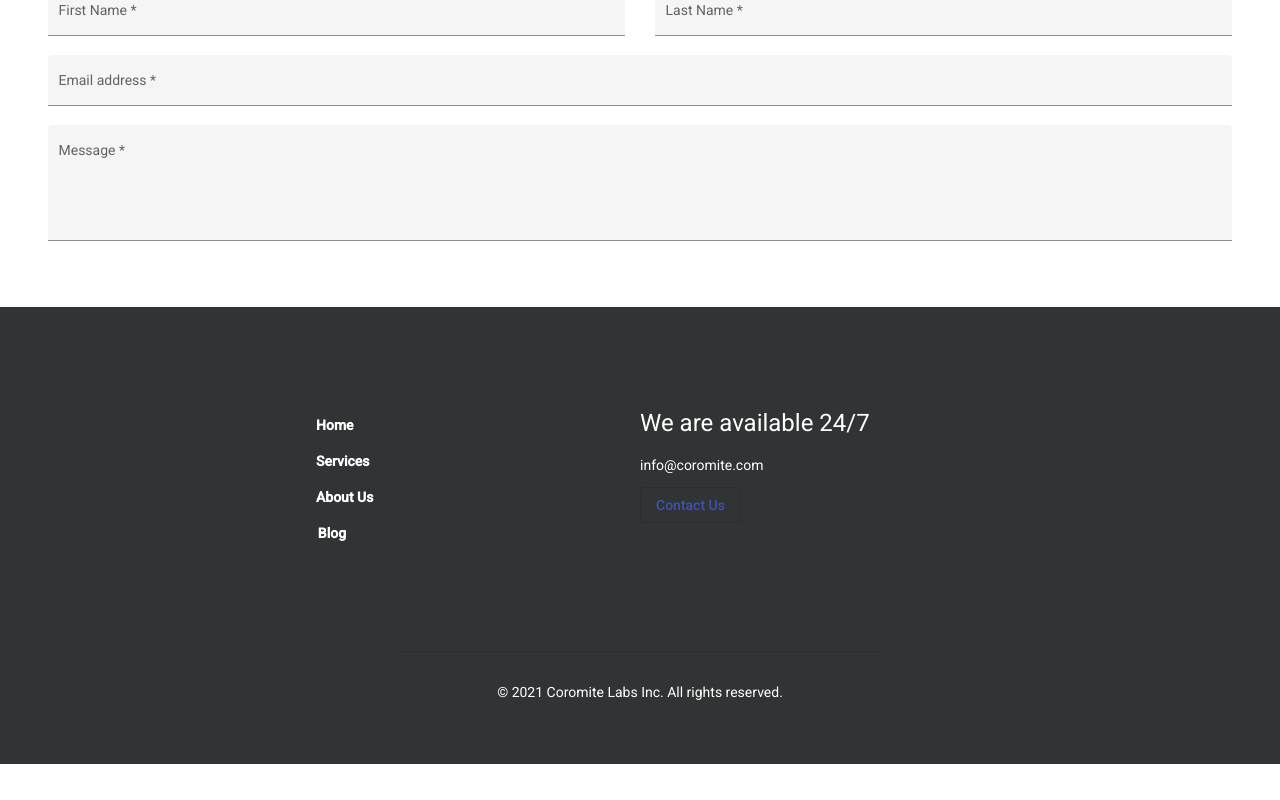
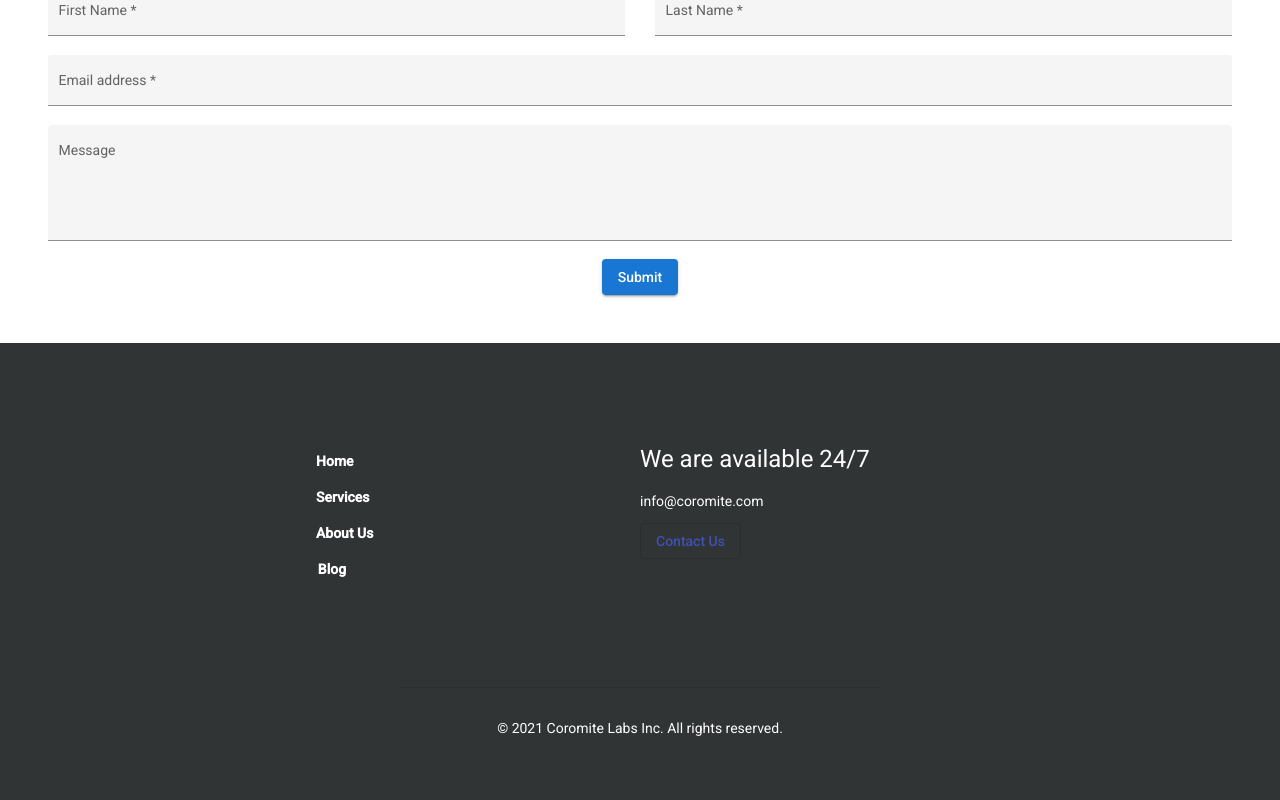
Before and after one commit to javier-munster/coromite-homepage, an Angular app: page / in a window 1280 px wide. Shown: the part 1264-2064 px from the top of the page. Before the commit the page ends 2028 px from the top, so only its background shows below. Built offline with nearby package versions, Linux system fonts and the light colour scheme.

Commit message:
new: added validation to contact us form

```diff
--- a/src/app/components/contact-inline/contact-inline.component.css
+++ b/src/app/components/contact-inline/contact-inline.component.css
@@ -4,3 +4,20 @@
     padding: 2rem;
     margin: 1rem;
 }
+
+.submit-button {
+    background-color: #1976d2;
+    color: white;
+}
+
+.submit-button:hover {
+    background-color: #0d4072;
+}
+
+.submit-div {
+    align-self: center;
+}
+
+.error-msg {
+    align-self: center;
+}
--- a/src/app/components/contact-inline/contact-inline.component.html
+++ b/src/app/components/contact-inline/contact-inline.component.html
@@ -20,7 +20,12 @@
     <div fxLayout="row" fxLayoutGap="30px" fxFlex="100">
         <mat-form-field fxFlex="100" class="mat-form-field" appearance="fill">
             <mat-label>Message</mat-label>
-            <textarea matInput cdkTextareaAutosize #autosize="cdkTextareaAutosize" cdkAutosizeMinRows="5" cdkAutosizeMaxRows="10" required [formControl]="message"></textarea>
+            <textarea matInput cdkTextareaAutosize #autosize="cdkTextareaAutosize" cdkAutosizeMinRows="5" cdkAutosizeMaxRows="10" [formControl]="message"></textarea>
         </mat-form-field>
     </div>
+    <mat-error class="error-msg" *ngIf="submitFailed">Please complete all required fields</mat-error>
+    <div class="submit-div" fxLayout="column">
+        <button mat-raised-button (click)="submit()" class="submit-button">Submit</button>
+    </div>
+
 </div>
--- a/src/app/components/contact-inline/contact-inline.component.ts
+++ b/src/app/components/contact-inline/contact-inline.component.ts
@@ -7,10 +7,11 @@ import { FormControl, Validators } from "@angular/forms";
     styleUrls: ["./contact-inline.component.css"]
 })
 export class ContactInlineComponent implements OnInit {
-    email = new FormControl("", [ Validators.required, Validators.email ]);
     firstName = new FormControl("", [ Validators.required ]);
     lastName = new FormControl("", [ Validators.required ]);
-    message = new FormControl("", [ Validators.required ]);
+    email = new FormControl("", [ Validators.required, Validators.email ]);
+    message = new FormControl("", [ Validators.nullValidator ]);
+    submitFailed = false;
 
     constructor() { }
 
@@ -18,7 +19,13 @@ export class ContactInlineComponent implements OnInit {
     }
 
     getErrorMessage() {
-        return this.email.hasError("required") ? "You must enter a value" : "";
+        // return this.email.hasError("required") ? "You must enter a value" : "";
         return this.email.hasError("email") ? "Not a valid email" : "";
     }
+
+    submit() {
+        this.submitFailed = this.firstName.invalid || !!this.lastName.invalid || this.email.invalid || !!this.message.invalid;
+
+        console.log("Contact us submit failed validation?", this.submitFailed);
+    }
 }
```
